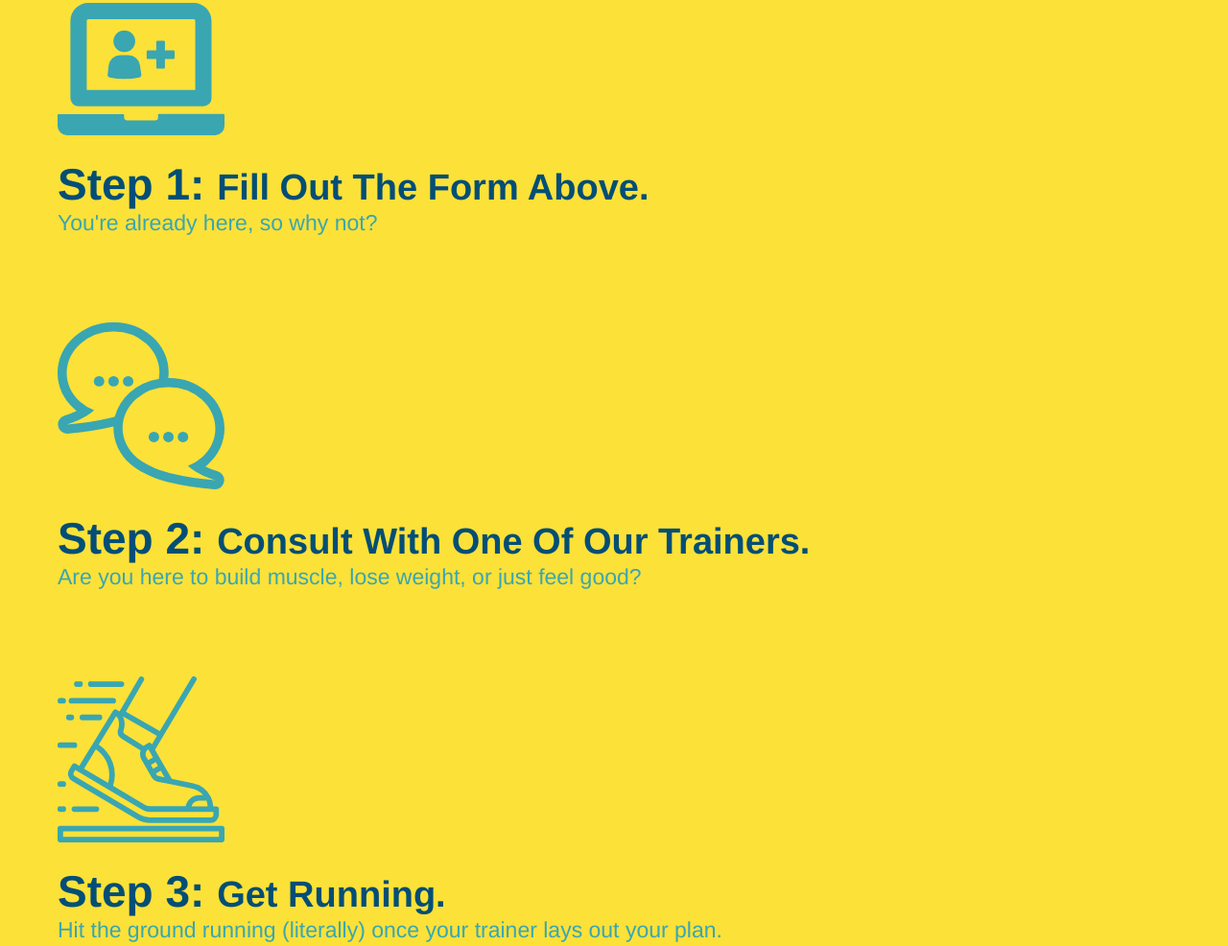
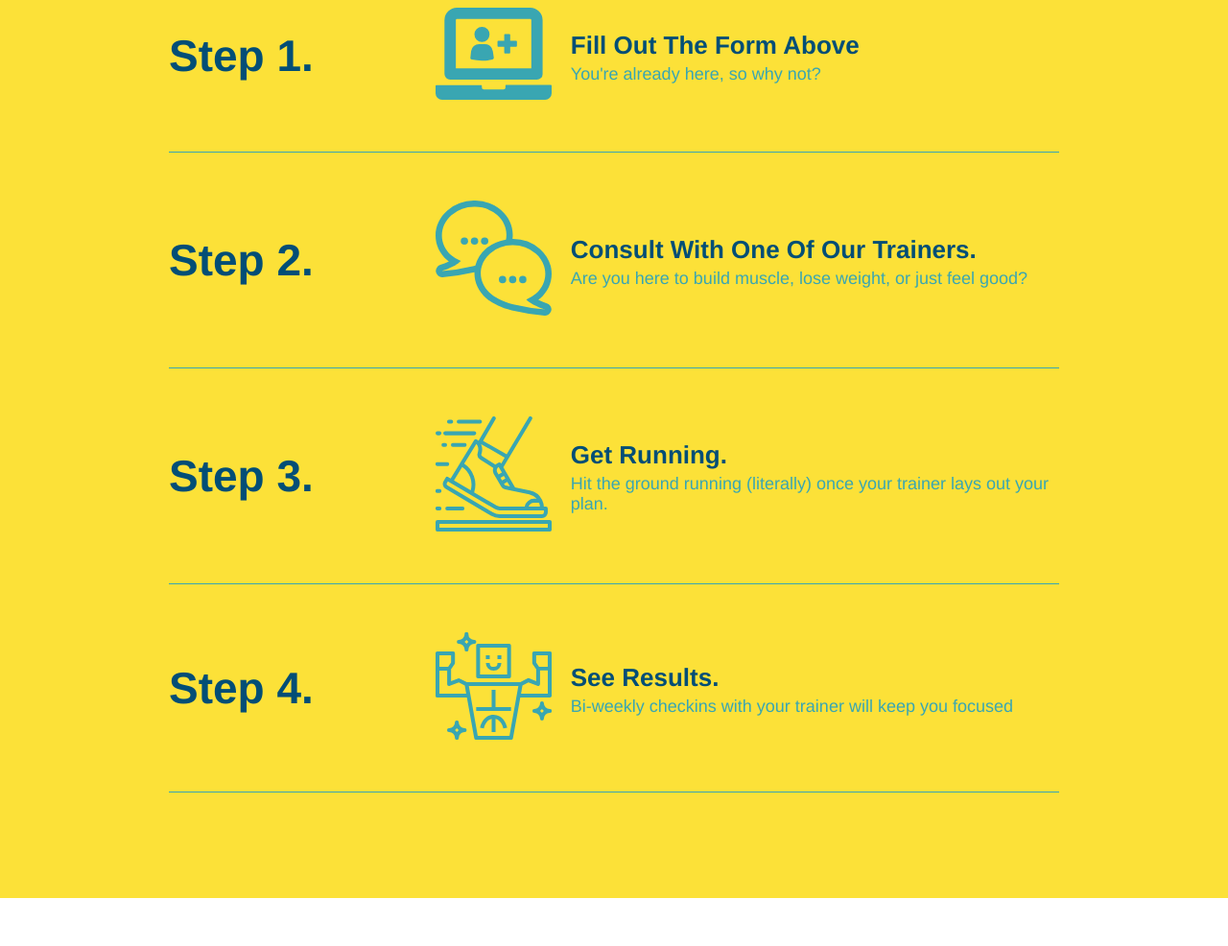
Before and after one commit to malloryfaria/run-buddy, a plain HTML site: page index.html in a window 1280 px wide. Shown: the part 1249-2235 px from the top of the page at 96% size. Drawn offline with Linux system fonts and the light colour scheme.

Commit message:
add flexbos to the steps

```diff
--- a/assets/css/style.css
+++ b/assets/css/style.css
@@ -200,28 +200,52 @@
     background: #fce138;
   }
 
-  .steps div {
-    margin-bottom: 80px;
+  .step {
+      margin: 50px auto;
+      padding-bottom: 50px;
+      width: 80%;
+      border-bottom: 1px solid #39a6b2;
+      display: flex;
+      flex-wrap: wrap;
+      align-items: center;
+      justify-content: space-between;
   }
 
-  .steps img {
-    width: 15%;
-    margin: 10px 0;
+  .step h3 {
+    color: #024e76;
+    font-size: 46px;
+    flex: 1 30%;
   }
 
-  .steps h3 {
-    color: #024e76;
-    font-size: 46px;
-    margin-top: 10px;
+  .step-info {
+      flex: 2 70%;
+      display: flex;
+      flex-wrap: wrap;
+      align-items: center;
   }
 
-  .steps span {
-    font-size: 38px;
+  .step-img {
+      flex: 1 12%;
+      margin-right: 20px;
   }
 
-  .steps p {
+  .step-img img {
+      max-width: 100%;
+  }
+
+  .step-text {
+      flex: 12;
+  }
+
+  .step-text h4 {
+    font-size: 26px;
+    line-height: 1.5;
+    color: #024e76;
+  }
+
+  .step-text p {
     color: #39a6b2;
-    font-size: 23px;
+    font-size: 18px;
   }
   /* WHAT YOU DO STYLES END */
 
--- a/index.html
+++ b/index.html
@@ -9,7 +9,7 @@
     <!-- navigation tags - block level element -->
     <header>
       <h1>
-        <a href="/">RUN BUDDY</a>
+        <a href="./index.html">RUN BUDDY</a>
       </h1>
       <nav>
         <ul>
@@ -95,25 +95,55 @@
       <h2 class="section-title secondary-border">
         What You Do
       </h2>
-      <div>
+      <div class="step">
+        <h3>Step 1.</h3>
+        <div class="step-info">
+          <div class="step-img">
             <img src="./assets/images/step-1.svg" alt="" />
-        <h3>Step 1: <span>Fill Out The Form Above.</span></h3>
+          </div>
+          <div class="step-text">
+            <h4>Fill Out The Form Above</h4>
             <p>You're already here, so why not?</p>
           </div>
-      <div>
+        </div>
+      </div>
+      <div class="step">
+        <h3>Step 2.</h3>
+        <div class="step-info">
+          <div class="step-img">
             <img src="./assets/images/step-2.svg" alt="" />
-        <h3>Step 2: <span>Consult With One Of Our Trainers.</span></h3>
+          </div>
+          <div class="step-text">
+            <h4>Consult With One Of Our Trainers.</h4>
             <p>Are you here to build muscle, lose weight, or just feel good?</p>
           </div>
-      <div>
+        </div>
+      </div>
+
+      <div class="step">
+        <h3>Step 3.</h3>
+        <div class="step-info">
+          <div class="step-img">
             <img src="./assets/images/step-3.svg" alt="" />
-        <h3>Step 3: <span>Get Running.</span></h3>
+          </div>
+          <div class="step-text">
+            <h4>Get Running.</h4>
             <p>Hit the ground running (literally) once your trainer lays out your plan.</p>
           </div>
-      <div>
+        </div>
+      </div>
+
+      <div class="step">
+        <h3>Step 4.</h3>
+        <div class="step-info">
+          <div class="step-img">
             <img src="./assets/images/step-4.svg" alt="" />
-        <h3>Step 4: <span>See Results.</span></h3>
+          </div>
+          <div class="step-text">
+            <h4>See Results.</h4>
             <p>Bi-weekly checkins with your trainer will keep you focused</p>
+          </div>
+        </div>
       </div>
     </section>
     <!-- "what you do" end -->
```
Lines whose indentation alone changed are shown as unchanged.
